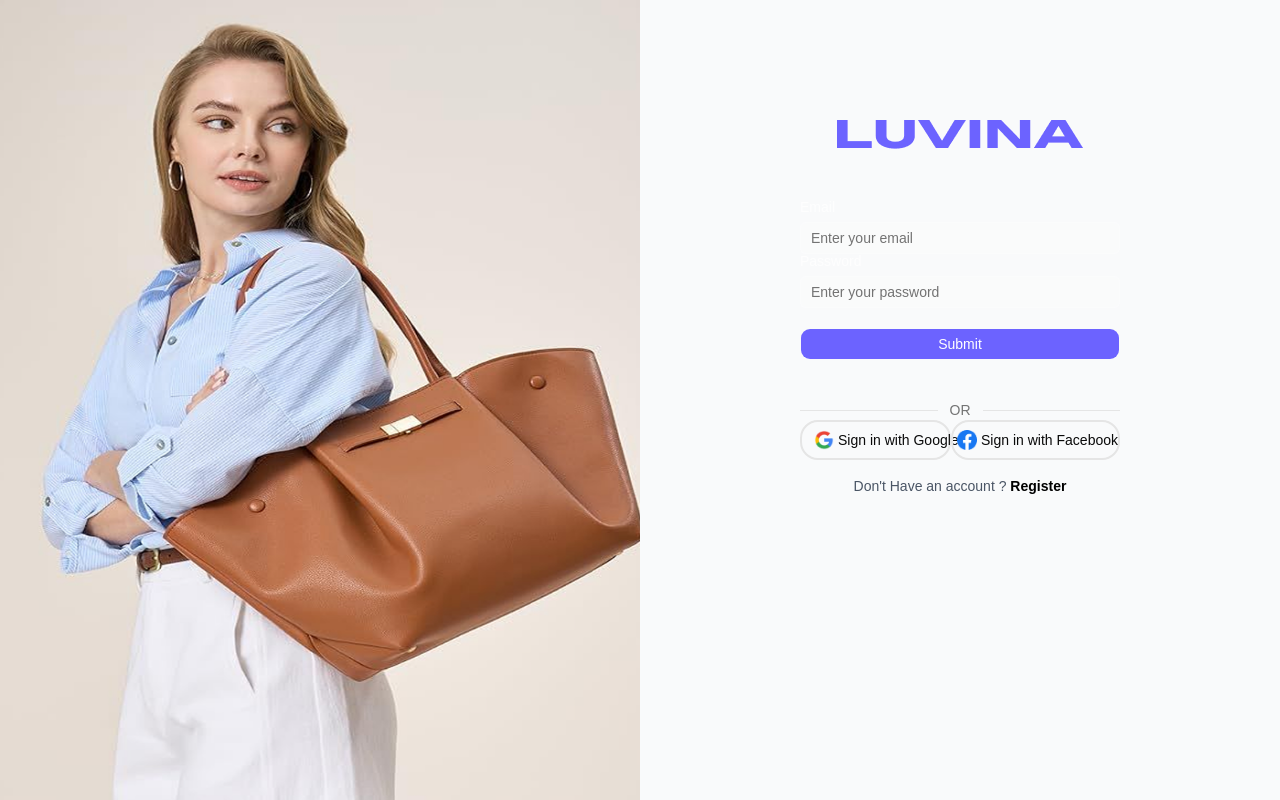
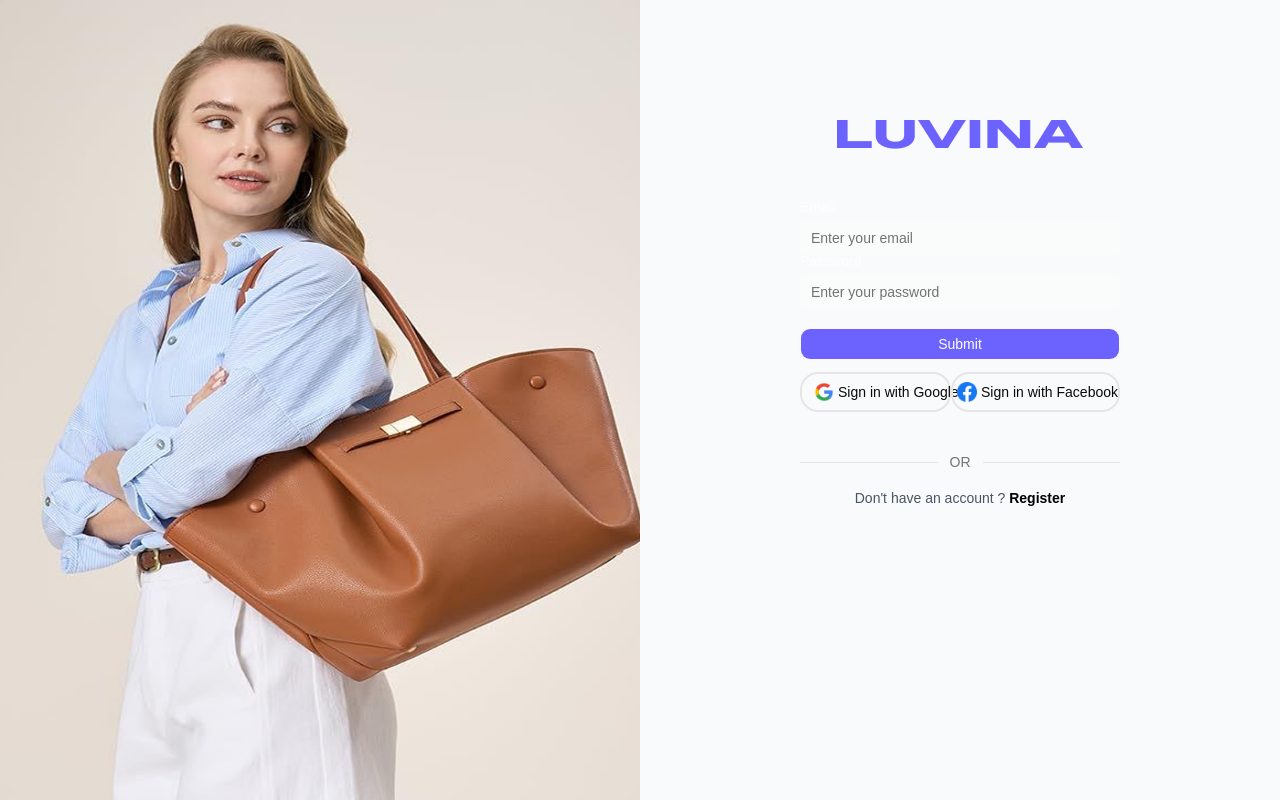
Before and after one commit to alaaadel122/luvina, a React (Vite) app: page / in a window 1280 px wide. Built offline with nearby package versions, Linux system fonts and the light colour scheme.

Commit message:
auth link switch

```diff
--- /dev/null
+++ b/src/features/auth/_components/LinksAuth.tsx
@@ -0,0 +1,35 @@
+import { Link } from 'react-router'
+import googleIcon from '@/assets/images/google.png'
+import facebookIcon from '@/assets/images/facebook.png'
+type AuthSwitchProps = {
+     type: 'login' | 'signup'
+}
+export default function LinksAuth({ type }: AuthSwitchProps) {
+     return (
+          <>
+               <div className="flex flex-row justify-between mt-3">
+                    <button className="w-full flex items-center border-2 rounded-2xl px-2 py-2 hover:bg-gray-100 transition text-sm whitespace-nowrap">
+                         <img src={googleIcon} className="w-5 h-5 mx-1" alt="Google Icon" />
+                         Sign in with Google
+                    </button>
+
+                    <button className=" w-full flex items-center border-2 rounded-2xl pe-5 py-2 hover:bg-gray-100 transition text-sm whitespace-nowrap">
+                         <img src={facebookIcon} className="w-5 h-5 mx-1 " alt="Facebook Icon" />
+                         Sign in with Facebook
+                    </button>
+               </div>
+               <div className="flex items-center w-full mt-10 mx-auto">
+                    <hr className="flex-1 border-border" />
+                    <span className="px-3 text-sm font-light text-muted-foreground">OR</span>
+                    <hr className="flex-1 border-border" />
+               </div>
+               <p className="text-center text-sm pt-4 text-gray-600 mb-5"> {type === 'login' ? "Don't have an account ? " : 'Already have an account?' }
+                    <span className="text-black  font-bold" >
+                         <Link to={type === 'login' ? '/signup' : '/'}>  {type === 'login' ? "Register" : 'Sign in' } </Link>
+                    </span>
+               </p>
+
+          </>
+     )
+
+}
--- a/src/features/auth/components/Signup.tsx
+++ b/src/features/auth/components/Signup.tsx
@@ -4,12 +4,11 @@
 import { Input } from '@/components/ui/input'
 import { startTransition, useActionState } from 'react'
 import { useForm } from 'react-hook-form'
-import { Link } from 'react-router'
-import googleIcon from '@/assets/images/google.png'
-import facebookIcon from '@/assets/images/facebook.png'
+
 import { zodResolver } from '@hookform/resolvers/zod'
 import { SignupSchema } from '@/lib/Schemas/signupSchema'
 import SignUpAction from '../actions/SignUpAction'
+import LinksAuth from '../_components/linksAuth'
 
 
 export default function Signup() {
@@ -150,24 +149,8 @@
 
         </form>
       </Form>
+            <LinksAuth type='signup'/>
 
-      <div className="flex flex-row justify-between mt-3">
-        <button className="w-full flex items-center border-2 rounded-2xl px-2 py-2 hover:bg-gray-100 transition text-sm whitespace-nowrap">
-          <img src={googleIcon} className="w-5 h-5 mx-1" alt="Google Icon" />
-          Sign in with Google
-        </button>
-
-        <button className=" w-full flex items-center border-2 rounded-2xl pe-5 py-2 hover:bg-gray-100 transition text-sm whitespace-nowrap">
-          <img src={facebookIcon} className="w-5 h-5 mx-1 " alt="Facebook Icon" />
-          Sign in with Facebook
-        </button>
-      </div>
-      <div className="flex items-center w-full mt-10 mx-auto">
-        <hr className="flex-1 border-border" />
-        <span className="px-3 text-sm font-light text-muted-foreground">OR</span>
-        <hr className="flex-1 border-border" />
-      </div>
-      <p className="text-center text-sm pt-4 text-gray-600 mb-5">Already have an account? <span className="text-black  font-bold" ><Link to={'/'}> SignIn </Link></span></p>
     </div>
   )
 }
--- a/src/features/auth/components/login.tsx
+++ b/src/features/auth/components/login.tsx
@@ -10,6 +10,7 @@
 import Loading from "@/components/shared-component/Loading";
 import { Link } from 'react-router-dom'
 import LoginAction from "../actions/LoginAction";
+import LinksAuth from "../_components/linksAuth";
 
 
 //asction function for useActionState
@@ -87,23 +88,7 @@
 
         </form>
       </Form>
-      <div className="flex items-center w-full mt-10 mx-auto">
-        <hr className="flex-1 border-border" />
-        <span className="px-3 text-sm font-light text-muted-foreground">OR</span>
-        <hr className="flex-1 border-border" />
-      </div>
-      <div className="flex flex-row justify-between">
-        <button className="w-full flex items-center border-2 rounded-2xl px-2 py-2 hover:bg-gray-100 transition text-sm whitespace-nowrap">
-          <img src={googleIcon} className="w-5 h-5 mx-1" alt="Google Icon" />
-          Sign in with Google
-        </button>
-
-        <button className=" w-full flex items-center border-2 rounded-2xl pe-5 py-2 hover:bg-gray-100 transition text-sm whitespace-nowrap">
-          <img src={facebookIcon} className="w-5 h-5 mx-1 " alt="Facebook Icon" />
-          Sign in with Facebook
-        </button>
-      </div>
-      <p className="text-center text-sm pt-4 text-gray-600">Don't Have an account ?<span className="text-black  font-bold" ><Link to={'/signup'}> Register </Link></span></p>
+     <LinksAuth type="login"/>
     </div>
   )
 }
```
